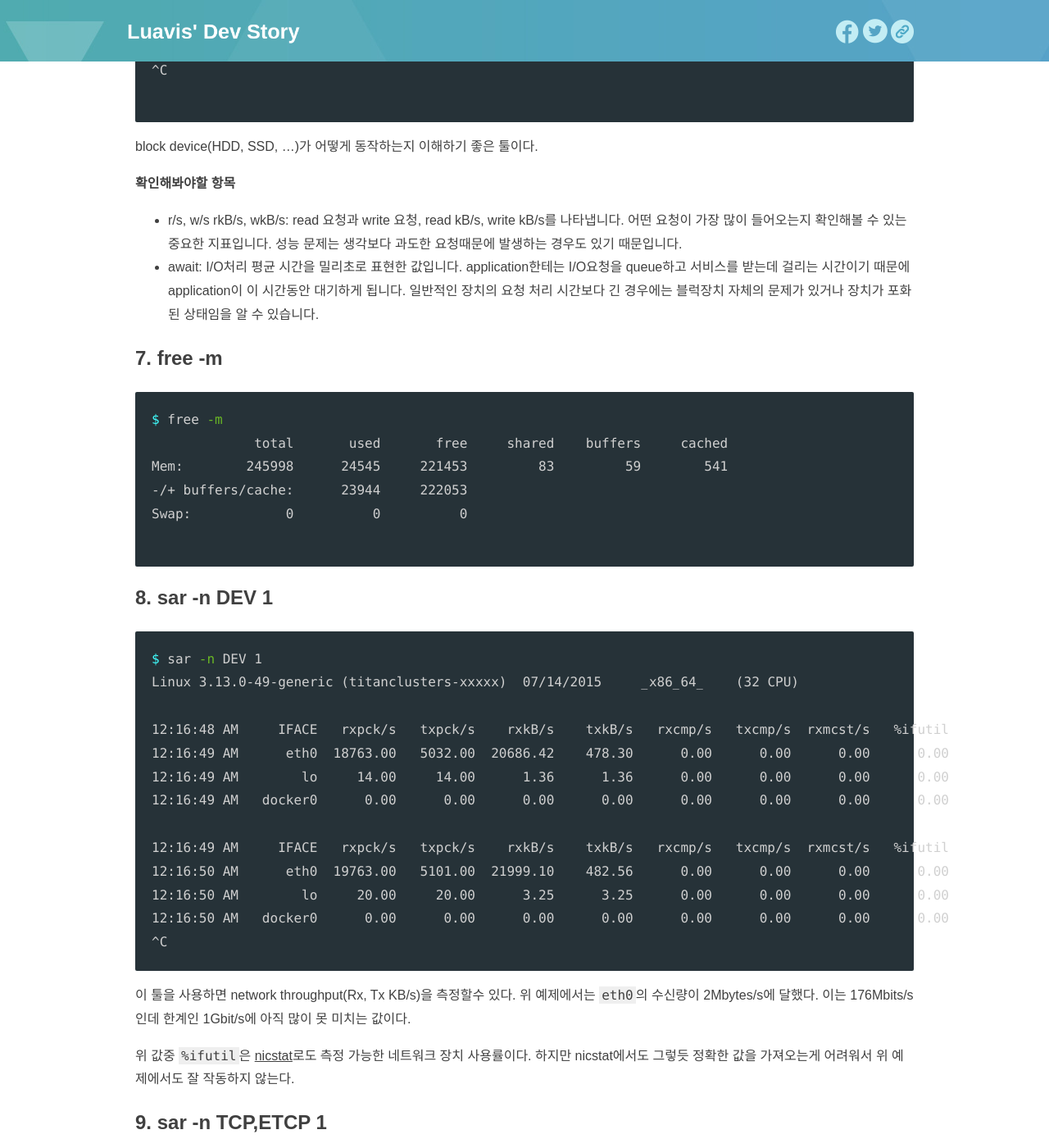
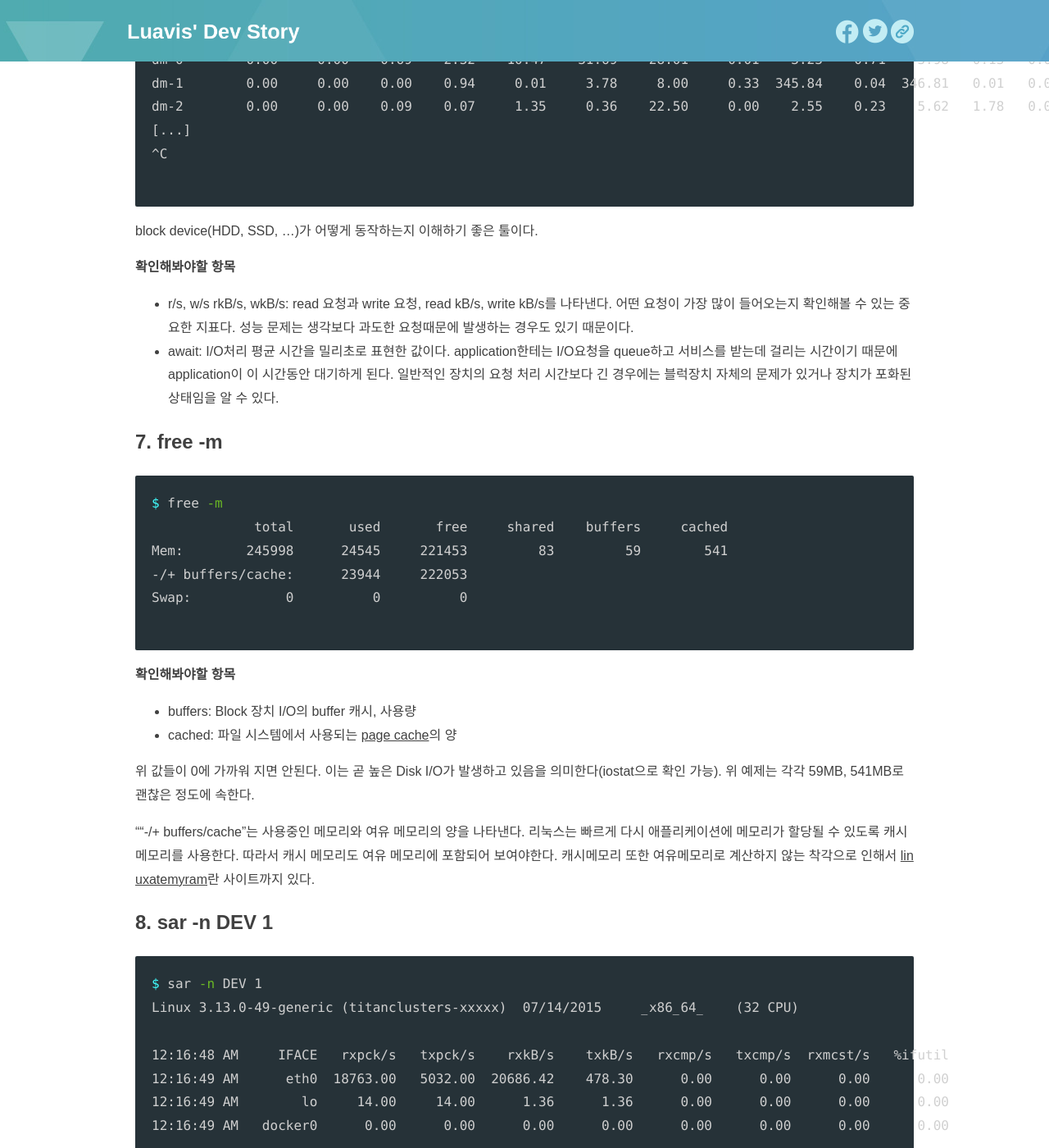
Before and after one commit to Luavis/luavis.github.io, a Jekyll site: the page built from _posts/server/2017-08-23-linux-performance-analysis.md, in a window 1280 px wide and 1400 px high, scrolled down 4542 px. Shown: the whole window at 82% size. Built offline with Jekyll 4.4.1, drawn with Linux system fonts in a browser that asks for light colours; some web fonts are replaced; comment, search, counter and statistics services are not loaded; some of the changed text lies outside the part shown.

Commit message:
Edit linux performance analysis

````diff
--- a/_posts/server/2017-08-23-linux-performance-analysis.md
+++ b/_posts/server/2017-08-23-linux-performance-analysis.md
@@ -30,7 +30,9 @@ $ sar -n DEV 1
 $ sar -n TCP,ETCP 1
 $ top
 ```
-일부 커맨드는 sysstat package를 설치해야만한다.
+일부 커맨드는 sysstat package를 설치해야만한다. 이 측정법은 [USE Method](http://www.brendangregg.com/usemethod.html)라고 불리는 병목현상이 생기는 위치를 찾는 방법의 일부분이다. USE는 CPU, memory, disk등의 모든 자원에 대해서 Utilization, saturation, error를 측정하는 방법이다.
+
+아래 각각의 커맨드에 대한 설명에 붙어 있는 예제는 넷플릭스가 production 상태의 서버에서 측정한 값이다. 각 커맨드에 대한 더 많은 설명은 man 페이지를 이용해서 찾으면 된다.
 
 ## 1. uptime
 
@@ -155,8 +157,8 @@ block device(HDD, SSD, ...)가 어떻게 동작하는지 이해하기 좋은 툴
 
 **확인해봐야할 항목**
 
-* r/s, w/s rkB/s, wkB/s: read 요청과 write 요청, read kB/s, write kB/s를 나타냅니다. 어떤 요청이 가장 많이 들어오는지 확인해볼 수 있는 중요한 지표입니다. 성능 문제는 생각보다 과도한 요청때문에 발생하는 경우도 있기 때문입니다.
-* await: I/O처리 평균 시간을 밀리초로 표현한 값입니다. application한테는 I/O요청을 queue하고 서비스를 받는데 걸리는 시간이기 때문에 application이 이 시간동안 대기하게 됩니다. 일반적인 장치의 요청 처리 시간보다 긴 경우에는 블럭장치 자체의 문제가 있거나 장치가 포화된 상태임을 알 수 있습니다.
+* r/s, w/s rkB/s, wkB/s: read 요청과 write 요청, read kB/s, write kB/s를 나타낸다. 어떤 요청이 가장 많이 들어오는지 확인해볼 수 있는 중요한 지표다. 성능 문제는 생각보다 과도한 요청때문에 발생하는 경우도 있기 때문이다.
+* await: I/O처리 평균 시간을 밀리초로 표현한 값이다. application한테는 I/O요청을 queue하고 서비스를 받는데 걸리는 시간이기 때문에 application이 이 시간동안 대기하게 된다. 일반적인 장치의 요청 처리 시간보다 긴 경우에는 블럭장치 자체의 문제가 있거나 장치가 포화된 상태임을 알 수 있다.
 
 
 ## 7. free -m
@@ -169,6 +171,15 @@ Mem:        245998      24545     221453         83         59        541
 Swap:            0          0          0
 
 ```
+
+**확인해봐야할 항목**
+
+* buffers: Block 장치 I/O의 buffer 캐시, 사용량
+* cached: 파일 시스템에서 사용되는 [page cache](https://brunch.co.kr/@alden/25)의 양
+
+위 값들이 0에 가까워 지면 안된다. 이는 곧 높은 Disk I/O가 발생하고 있음을 의미한다(iostat으로 확인 가능). 위 예제는 각각 59MB, 541MB로 괜찮은 정도에 속한다.
+
+"“-/+ buffers/cache"는 사용중인 메모리와 여유 메모리의 양을 나타낸다. 리눅스는 빠르게 다시 애플리케이션에 메모리가 할당될 수 있도록 캐시메모리를 사용한다. 따라서 캐시 메모리도 여유 메모리에 포함되어 보여야한다. 캐시메모리 또한 여유메모리로 계산하지 않는 착각으로 인해서 [linuxatemyram](http://www.linuxatemyram.com/)란 사이트까지 있다.
 
 ## 8. sar -n DEV 1
 
````
